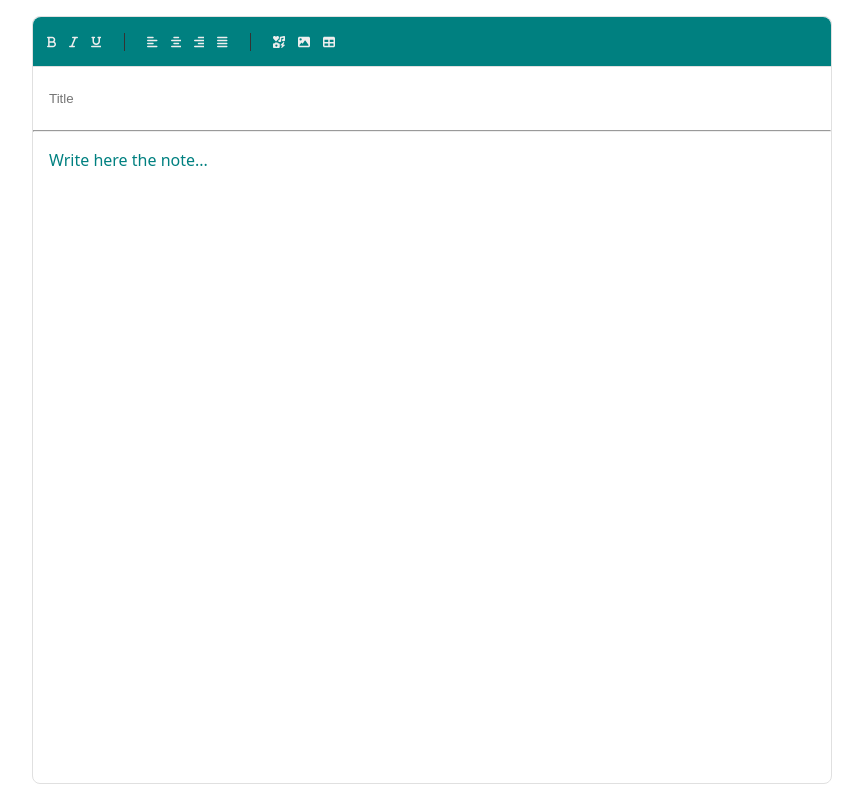
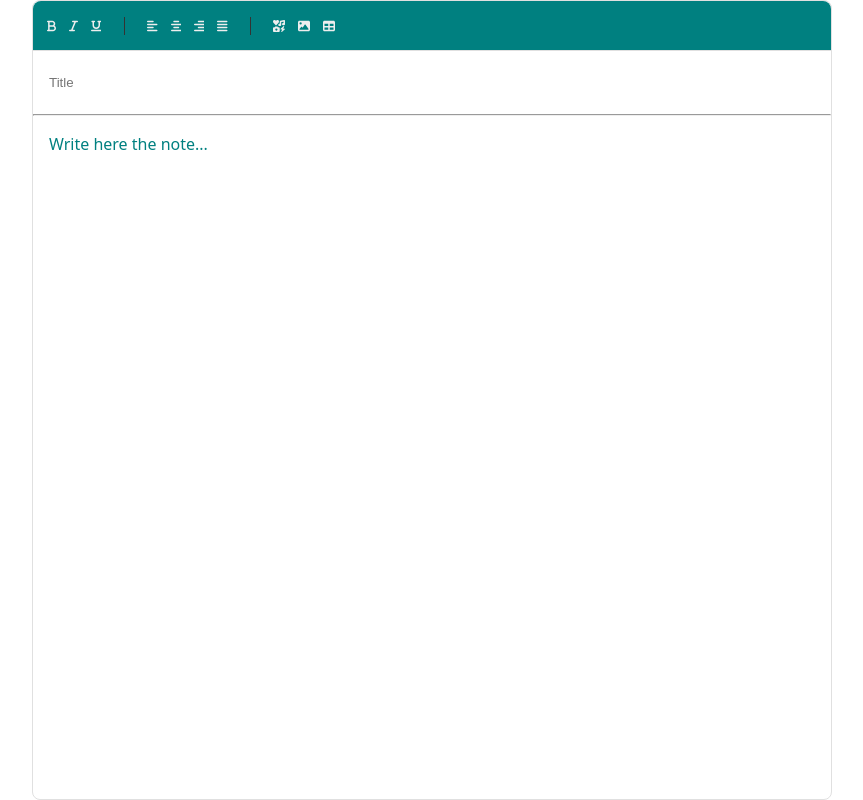
Before and after one commit to fifogipo/rich-note-component, a website built with Vite: page index.html in a window 1280 px wide. Shown: the whole page, without its empty margins (208-1071 px from the left). Built offline with nearby package versions, Linux system fonts and the light colour scheme.

Commit message:
modify border and height

```diff
--- a/src/index.css
+++ b/src/index.css
@@ -27,7 +27,7 @@ body {
   display: flex;
   place-items: center;
   min-width: 320px;
-  min-height: 100vh;
+  min-height: 100dvh;
 }
 
 @media (prefers-color-scheme: light) {
--- a/src/rich-note/rich-note.component.css
+++ b/src/rich-note/rich-note.component.css
@@ -33,11 +33,11 @@
   border-radius: 8px;
   max-width: 800px;
   width: 100%;
-  height: calc(100dvh - 2rem);
+  height: 100dvh;
   margin: auto;
 
   .active {
-    background-color: var(--secondary)!important;
+    background-color: var(--secondary) !important;
   }
 
   .toolbar {
--- a/src/rich-note/rich-note.component.ts
+++ b/src/rich-note/rich-note.component.ts
@@ -25,7 +25,7 @@ export class RichNoteComponent extends LitElement {
   // Input properties
   @property({ type: String }) title: string = "";
   @property({ type: String }) content: string = "";
-  @property({ type: Boolean }) disableLeftBorder: boolean = false;
+  @property({ type: Boolean }) disableBorder: boolean = false;
 
   // Internal DOM selectors
   @query("#editor") editorRef!: HTMLDivElement;
@@ -49,9 +49,10 @@ export class RichNoteComponent extends LitElement {
   }
 
   protected updated(changedProperties: PropertyValues) {
-    if (changedProperties.has("disableLeftBorder")) {
-      this.style.borderLeft = this.disableLeftBorder ? "none" : "1px solid var(--border-divider)";
-      this.toolbarRef.style.borderRadius = this.disableLeftBorder ? "0 8px 0 0" : "8px 8px 0 0";
+    if (changedProperties.has("disableBorder")) {
+      this.style.border = this.disableBorder ? "none" : "1px solid var(--border-divider)";
+      this.style.borderRadius = this.disableBorder ? "0" : "8px";
+      this.toolbarRef.style.borderRadius = this.disableBorder ? "0" : "8px 8px 0 0";
     }
 
     if (changedProperties.has("content")) {
```
